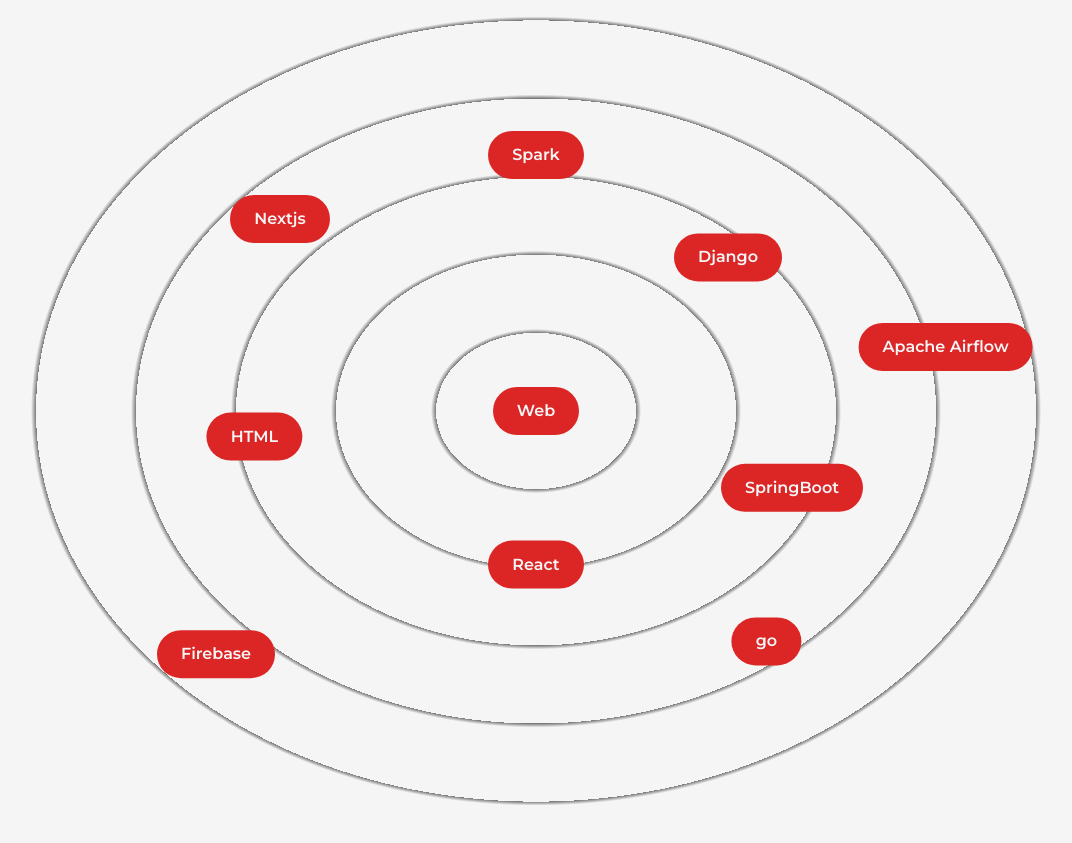
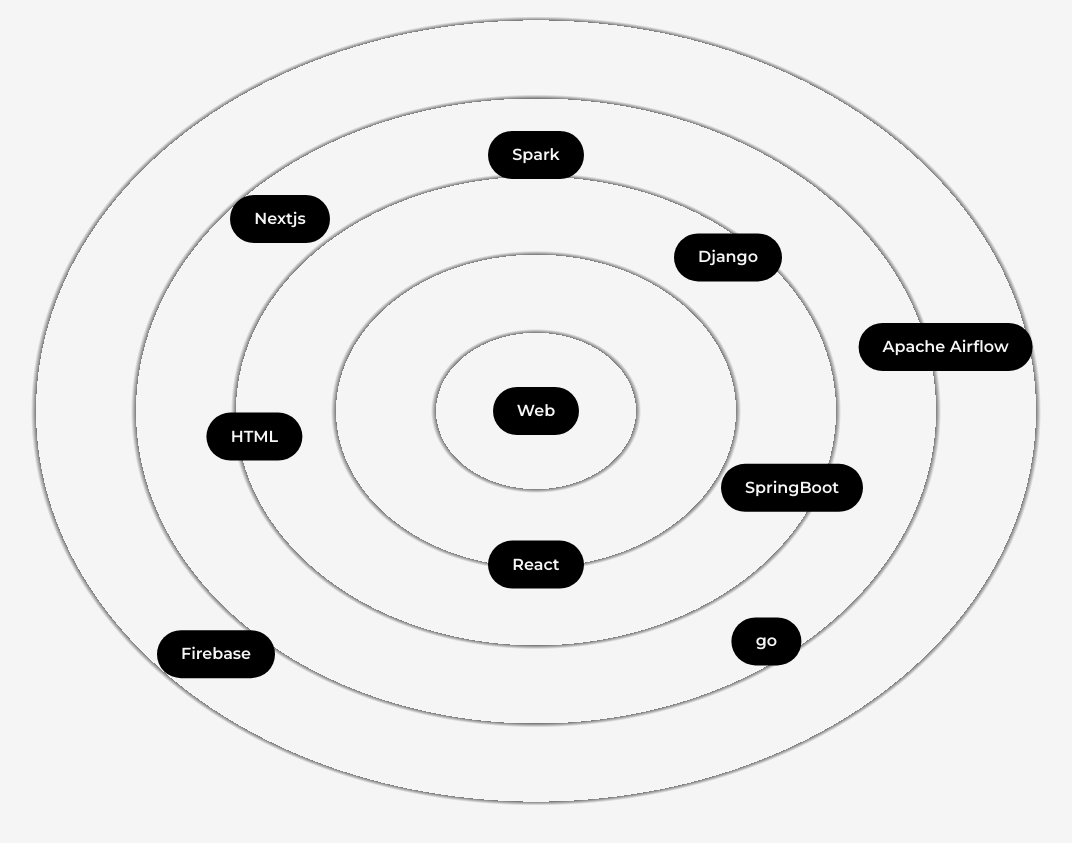
Before and after one commit to fromgopi/gk-portfolio, a Next.js app: page /about in a window 1280 px wide. Shown: the part 1545-2388 px from the top of the page, without its empty margins (104-1176 px from the left). Built offline with nearby package versions, Linux system fonts and the light colour scheme.

Commit message:
adding some animation in Skills
Signed-off-by: Gopi Krishna M <gopi.muktevi@gmail.com>

```diff
--- a/src/components/Skills.js
+++ b/src/components/Skills.js
@@ -4,7 +4,7 @@
 const Skill = ({name, x, y}) => {
     return(
         <motion.div className='flex items-center justify-center
-                rounded-full font-semibold  bg-red-600 text-light py-3 px-6
+                rounded-full font-semibold  bg-black text-light py-3 px-6
                 shadow-dark cursor-move absolute'
                 whileHover={{scale:1.03}}
                 initial={{x:0,y:0}}
```
